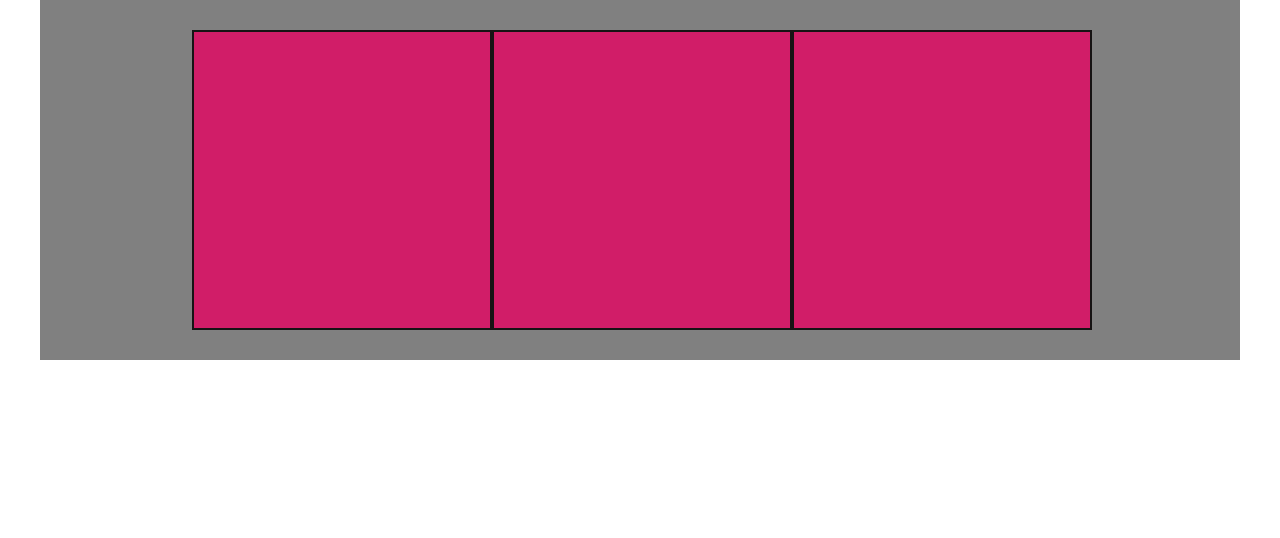
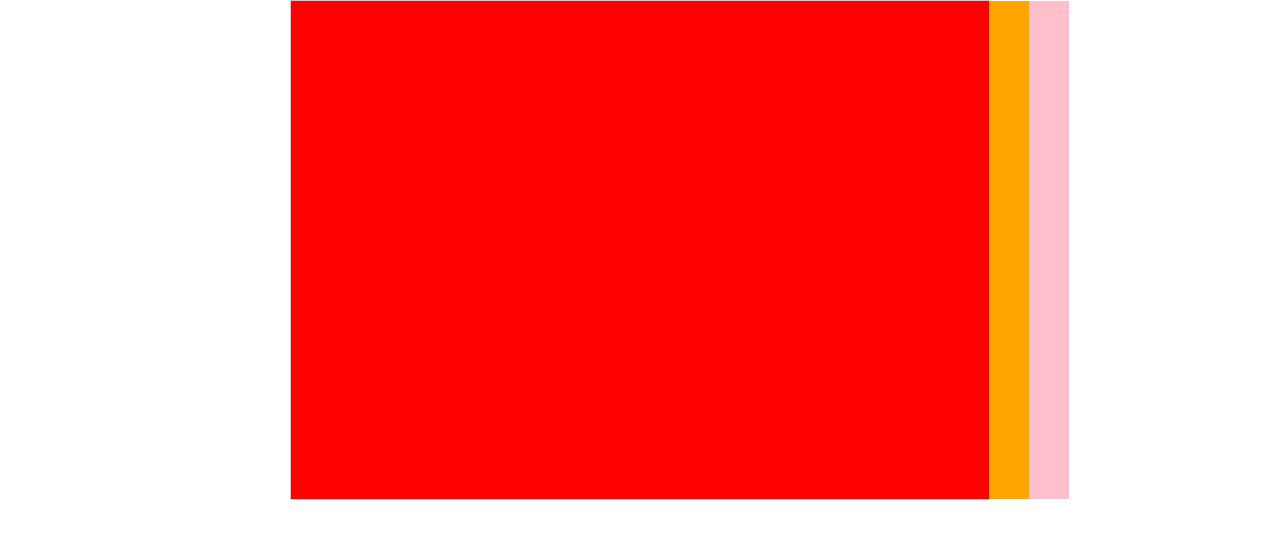
Before and after one commit to andremarceloads/vscodesamples, a plain HTML site: page index.html in a window 1280 px wide. Drawn offline with Linux system fonts and the light colour scheme.

Commit message:
ENTENDENDO A PROPRIEDADE Z – INDEX SLIDER

```diff
--- a/css/style.css
+++ b/css/style.css
@@ -8,74 +8,33 @@ html,body{
 
 }
 
-.container{
-    width: 98%;
-    max-width: 1200px;
+.slider{
+    width: 97%;
     margin: 0 auto;
-    background-color: gray;
+    max-width: 700px;
+    height: 500px;
+    border:  1px solid#ccc;
+    position: relative;
 }
-/*MEDIA QUERIES*/
+.img-slider{
+    position: absolute;
+    left: 0;
+    top: 0;
+    width: 100%;
+    height: 100%;
 
-    .container{
-
-        text-align: center;
-        padding: 30px 0;
-        background-color: gray;
-    }
-    .box{
-
-        display: inline-block;
-        width: 33.3%;  /*foi colocado um div cega*/
-        height: 300px;
-        margin-bottom: -4px;
-        margin-right: -4px;
-         border: 2px solid rgb(22, 19, 19);
-        background-color: rgb(209, 29, 104);
-        max-width: 300px;
-    }
-    .box :last-child{
-        margin-right: 0;
-    }
-
-
-@media screen and (max-width: 768px){
-    .box{
-        max-width: none;
-        width: 50%;
-    }
-    .box:nth-of-type(2){
-        margin-right: 0;
-    }
-    .container{
-        text-align: right;
-        padding:2% 20px ;
-    }
 }
-
-
-@media screen and (max-width: 580px){
-    .box{
-        width: 100%;
-        margin-right: 0%;
-    }
+.one{
+    background-color: red;
+    z-index: 3;
 }
-
-/*15/02/21*/
-/*
-768PX DE WIDTH E  500PX DE HEIGHT
- @media screen and (max-width: 768px) and (max-height: 500px){
-   .box{
-    width: 100%;
-   }
-} */
-
-/*
-768PX DE WIDTH OU 500PX DE HEIGHT
-TOMAR CUIDADOS COM OS ESPAÇOS.
-TODAS AS REGRAS PARA SITE RESPONSIVO
-@media screen and (max-width: 768px) , screen and (max-height: 500px){
-    .box{
-     width: 100%;
-    }
- }
-  */
+.two{
+    background-color: orange;
+    z-index: 2;
+    left: 40px;
+}
+.three{
+    background-color: pink;
+    z-index: 1;
+    left: 80px;
+}
--- a/index.html
+++ b/index.html
@@ -1,7 +1,7 @@
 <!DOCTYPE html>
 <html lang="pt-br">
 <head>
-    <title>FLOAT INLINE VANTAGENS
+    <title>ENTENDENDO A PROPRIEDADE Z – INDEX
 
     </title>
     <meta charset="UTF-8">
@@ -12,11 +12,12 @@
 </head>
 
 <body>
-    <div class="container">
-        <div class="box"></div>
-        <div class="box"></div>
-        <div class="box"></div>
-    </div><!--container-->
+    <div class="slider">
+        <div class="img-slider one"></div>
+        <div class="img-slider two"></div>
+        <div class="img-slider three"></div>
+
+    </div><!--slider-->
 </body>
 
 </html>
```
